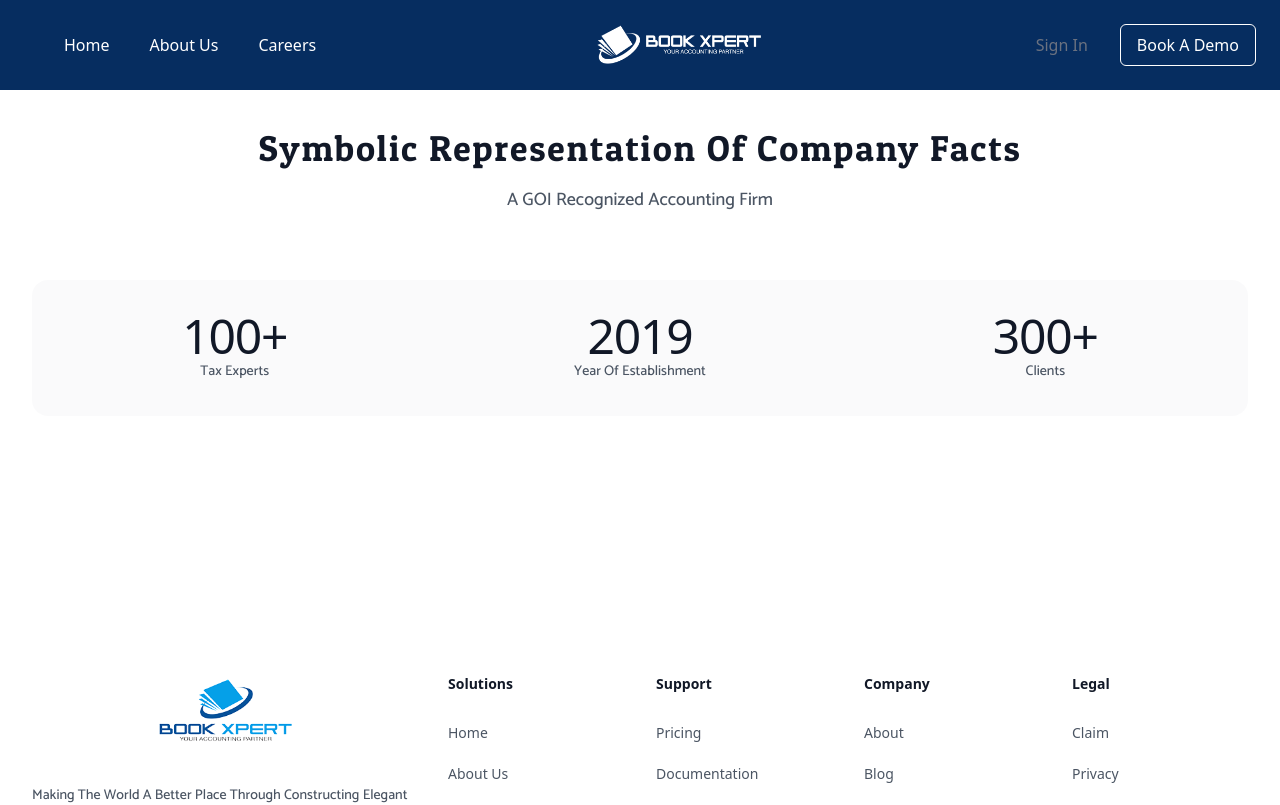
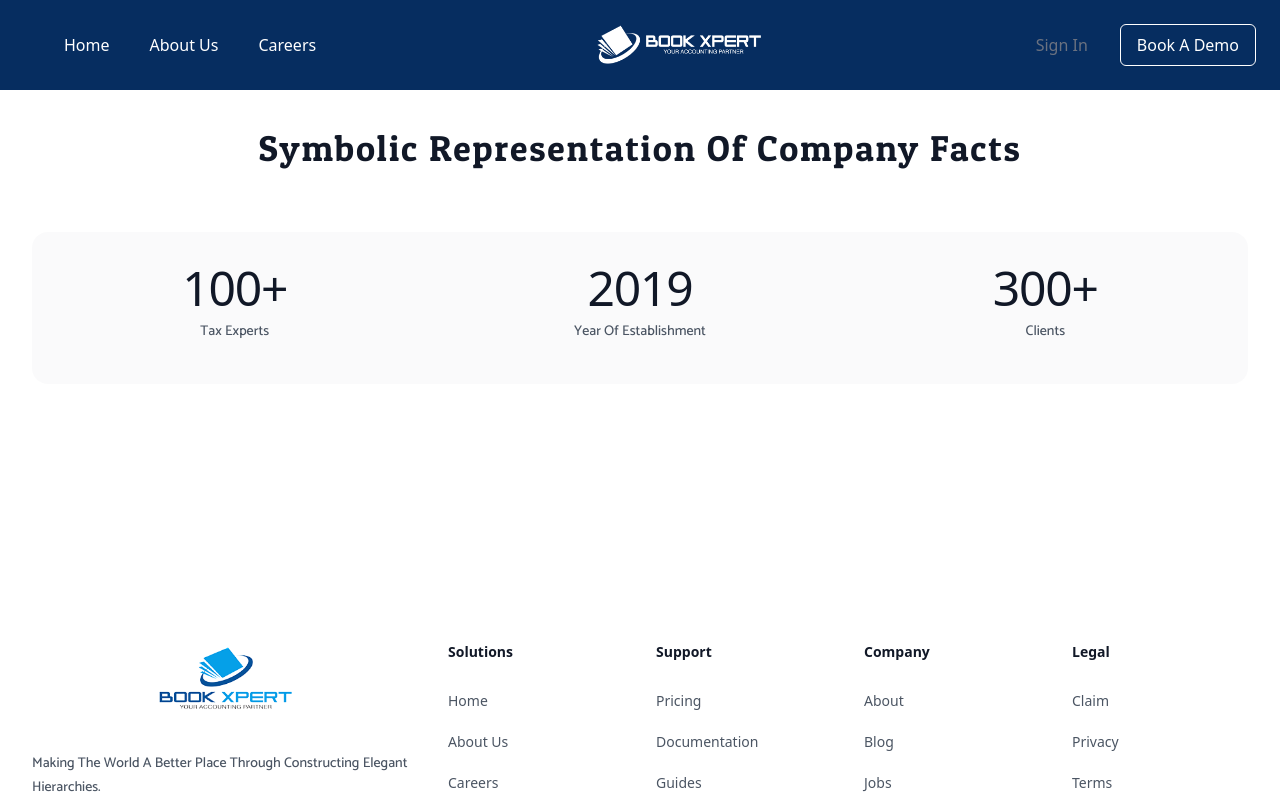
Before and after one commit to HONESTHARI/new_bxp_website, a Next.js app: page /components/stats_aboutus in a window 1280 px wide. Shown: the top 805 px of the page. Built offline with nearby package versions, Linux system fonts and the light colour scheme.

Commit message:
Changing start command for wabpage

```diff
--- a/pages/aboutus.js
+++ b/pages/aboutus.js
@@ -22,9 +22,8 @@ export default function AboutUs() {
             />
           </div>
           <div className="text-center lg:px-10 text-black lg:max-w-4xl lg:mx-auto pt-36">
-            <h1 className="PatuaOne  tracking-wider text-3xl lg:text-4xl lg:px-0 px-10 font-medium sm:text-4xl md:text-xl">
+            <h1 className="PatuaOne tracking-wider text-3xl lg:text-4xl lg:leading-10 p-8  font-medium text_color1">
               Accounting And Bookkeeping Services
-              <br className="hidden lg:block md:hidden" />
             </h1>
           </div>
 
@@ -44,6 +43,7 @@ export default function AboutUs() {
             />
           </div>
         </div>
+
         {/* ***************** Quick financial ==> 2 **************** */}
         <div className=" items-center justify-center h-auto  bg-fixed bg-center bg-cover ">
           <div class="flex py-20" style={{ background: "#f6f6f6" }}>
@@ -139,9 +139,8 @@ export default function AboutUs() {
         </div>
 
         {/* ***************** Where Are We ==> 6 **************** */}
-
         <div
-          className="py-32 text-center mx-auto justify-center"
+          className="lg:py-32 py-20 text-center mx-auto justify-center"
           style={{ background: "#f6f6f6" }}
         >
           <div className="text-center text-black">
@@ -159,7 +158,7 @@ export default function AboutUs() {
               Learn More
             </button>
           </div>
-          <div className="lg:w-9/12 lg:mx-auto ">
+          <div className="lg:w-9/12 lg:mx-auto">
             <img
               className="lg:w-full h-full w-10/12 mx-auto"
               src="https://images.ctfassets.net/88a6qmzs2wdz/csiEOXNxluaWasqasQ0YA/d903bcd6b18e6aadcb6a4c9fdb0cac9b/Business-types.png?h=87&q=90&w=1170"
@@ -172,7 +171,7 @@ export default function AboutUs() {
         <div className="2xl:container 2xl:mx-auto lg:py-16 lg:px-20 md:py-12 md:px-6 py-9 px-4">
           <div className="flex flex-col lg:flex-row justify-center gap-8 py-20">
             <div className="heading w-full text-xl lg:w-5/12 flex flex-col justify-center">
-              <h1 className=" PatuaOne tracking-wider text-xl lg:text-2xl  font-medium py-5 leading-9 text-gray-800">
+              <h1 className=" PatuaOne tracking-wider text-xl lg:text-3xl  font-medium py-5 leading-9 text-gray-800">
                 {" "}
                 Our Expertise
               </h1>
@@ -184,6 +183,7 @@ export default function AboutUs() {
                 of rush & delays
               </p>
             </div>
+
             <div className="lg:w-5/12 text-base">
               <p>
                 Financial mastery is the idea that everyone, regardless of
@@ -208,11 +208,11 @@ export default function AboutUs() {
           </div>
         </div>
 
-        {/* ***************** Our principles ==> 5**************** */}
+        {/* ***************** Our principles ==> 8**************** */}
 
         <div className=" text-center mx-auto justify-center">
           <div className="text-center text-black">
-            <h1 className="PatuaOne tracking-wider text-3xl lg:text-3xl font-medium sm:text-4xl md:text-xl">
+            <h1 className="PatuaOne tracking-wider text-xl lg:text-3xl font-medium sm:text-4xl md:text-xl">
               Our principles{" "}
             </h1>
 
@@ -235,7 +235,7 @@ export default function AboutUs() {
           </div>
         </div>
 
-        {/* _________________________________________ */}
+        {/* __________________Upscale your ==> 9_______________________ */}
         <div
           className="max-w-none pt-10 items-center justify-center h-auto bg-white bg-fixed bg-center bg-cover "
           style={{ background: "#f6f6f6" }}
@@ -362,6 +362,8 @@ export default function AboutUs() {
             </div>
           </div>
         </div>
+
+        {/*  */}
       </div>
     </>
   );
--- a/pages/components/footer.js
+++ b/pages/components/footer.js
@@ -74,7 +74,7 @@ const navigation = {
       },
       {
         name: 'YouTube',
-        href: '#',
+        href: 'https://youtu.be/7doQTGVbMGA',
         icon: (props) => (
           <svg fill="currentColor" viewBox="0 0 24 24" {...props}>
             <path
--- a/pages/components/stats_aboutus.js
+++ b/pages/components/stats_aboutus.js
@@ -14,17 +14,12 @@ const stats = [
             <div className="text-center">
               <h1 className="PatuaOne tracking-wider text-3xl font-medium  text-gray-900 sm:text-4xl">
              Symbolic representation of company facts
-
               </h1>
-              <p className="catamaran mt-4 text-lg leading-8 text-gray-600 font-medium">
-              {/* Here we will place facts about our company in a symbolic representation like GOI Recognized */}
-              A GOI Recognized Accounting firm
-              </p>
             </div>
             <dl className="mt-16 grid grid-cols-1  overflow-hidden rounded-2xl text-center sm:grid-cols-1 lg:grid-cols-3">
               {stats.map((stat) => (
                 <div key={stat.id} className="flex flex-col bg-gray-400/5 p-8">
-                  <dt className="text-sm leading-6 text-gray-600 catamaran font-medium text-center">{stat.name}</dt>
+                  <dt className="text-sm leading-10  text-gray-600 catamaran font-medium text-center">{stat.name}</dt>
                   <dd className="order-first text-5xl tracking-tight text-gray-900 PTSerif font-medium">{stat.value}</dd>
                 </div>
               ))}
```
